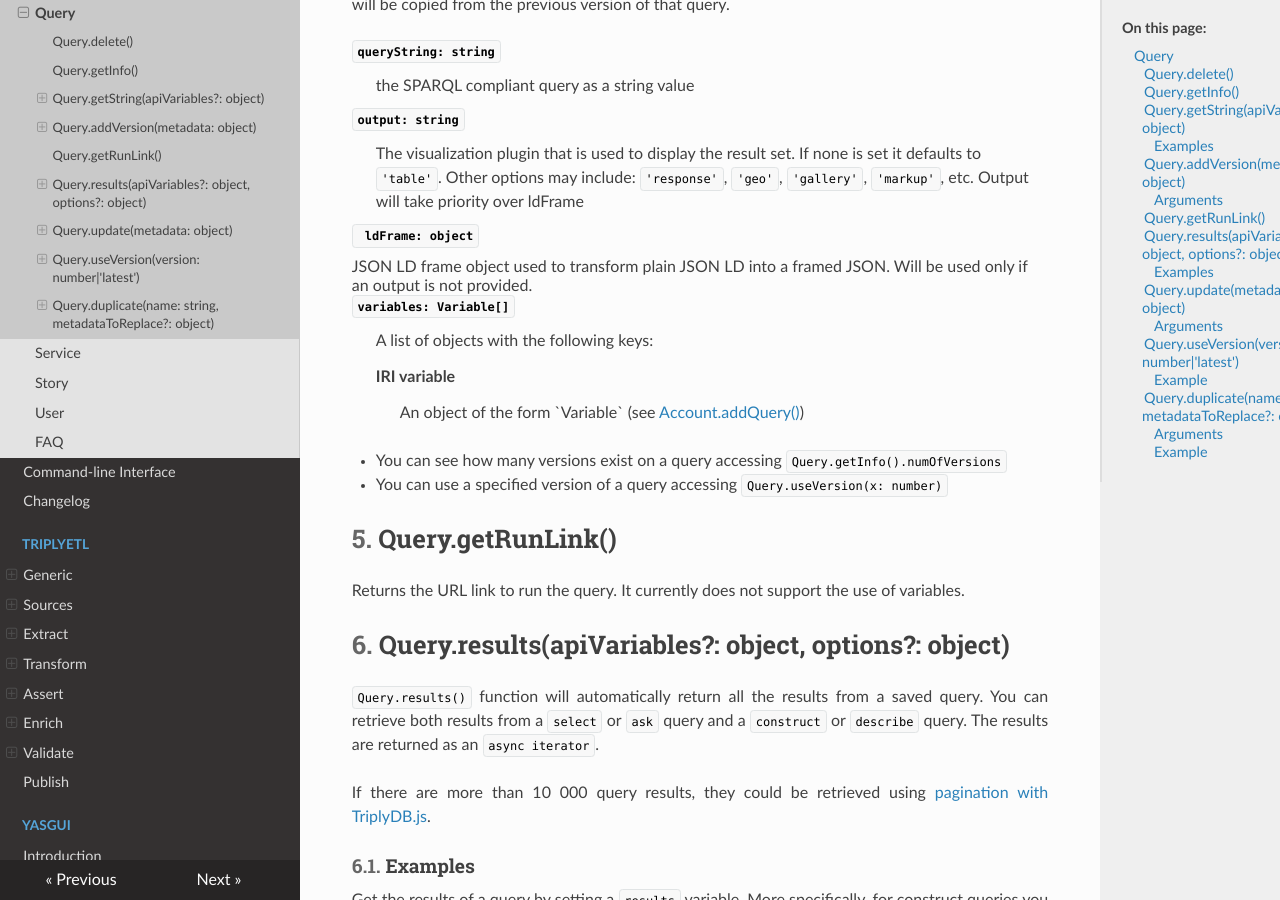
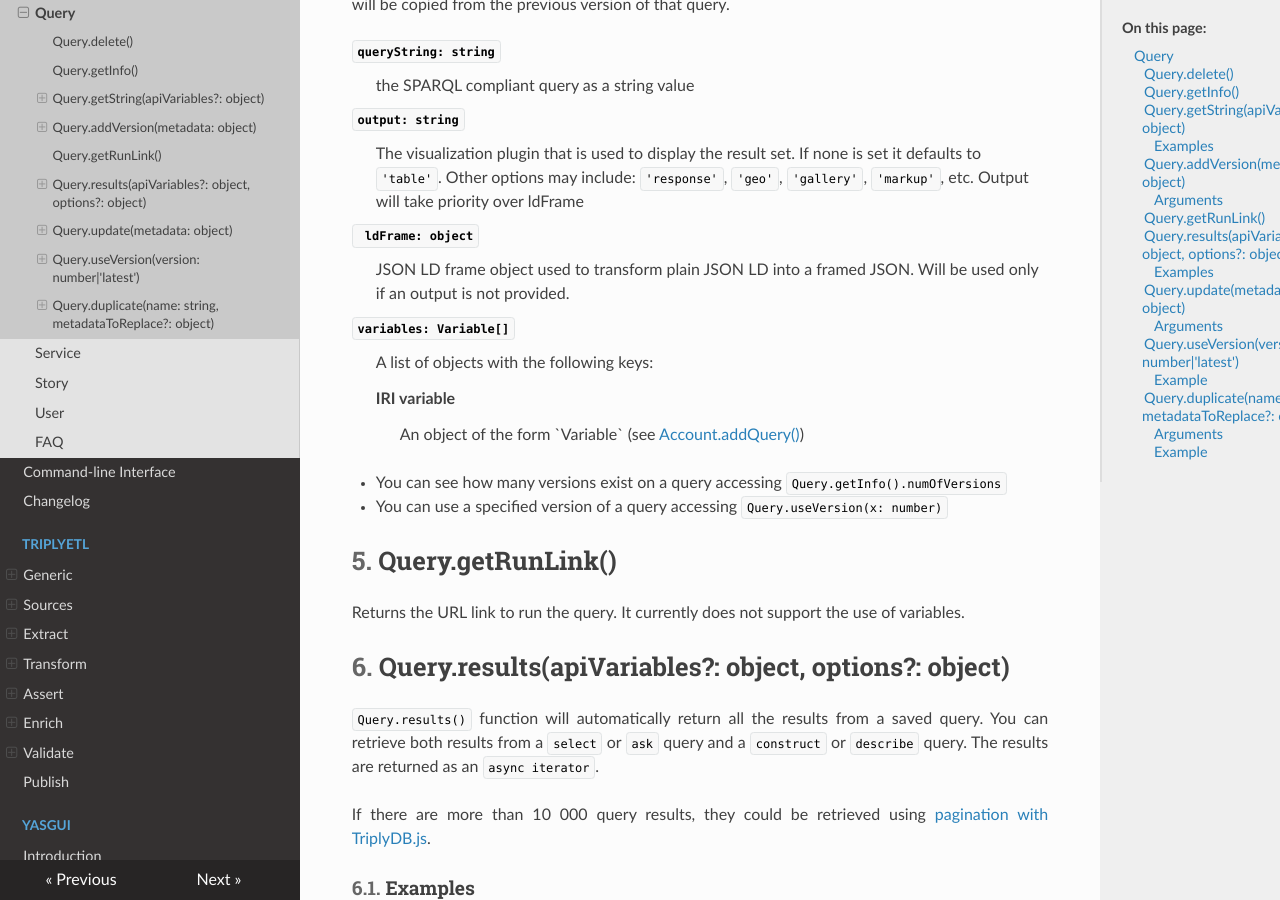
Before and after one commit to TriplyDB/Documentation, an MkDocs documentation site: the page built from docs/triplydb-js/query/index.md, in a window 1280 px wide and 900 px high, scrolled down 2196 px. Built offline with MkDocs 1.6.1, drawn with Linux system fonts in a browser that asks for light colours.

Commit message:
review fix

```diff
--- a/docs/triplydb-js/query/index.md
+++ b/docs/triplydb-js/query/index.md
@@ -99,7 +99,7 @@
   <dd>The visualization plugin that is used to display the result set. If none is set it defaults to <code>'table'</code>. Other options may include: <code>'response'</code>, <code>'geo'</code>, <code>'gallery'</code>, <code>'markup'</code>, etc. Output will take priority over ldFrame</dd>
 
   <dt><code> ldFrame: object</code></dt>
-  <dd></dd> JSON LD frame object used to transform plain JSON LD into a framed JSON. Will be used only if an output is not provided.
+  <dd>JSON LD frame object used to transform plain JSON LD into a framed JSON. Will be used only if an output is not provided.</dd>
 
   <dt><code>variables: Variable[]</code></dt>
   <dd>
```
